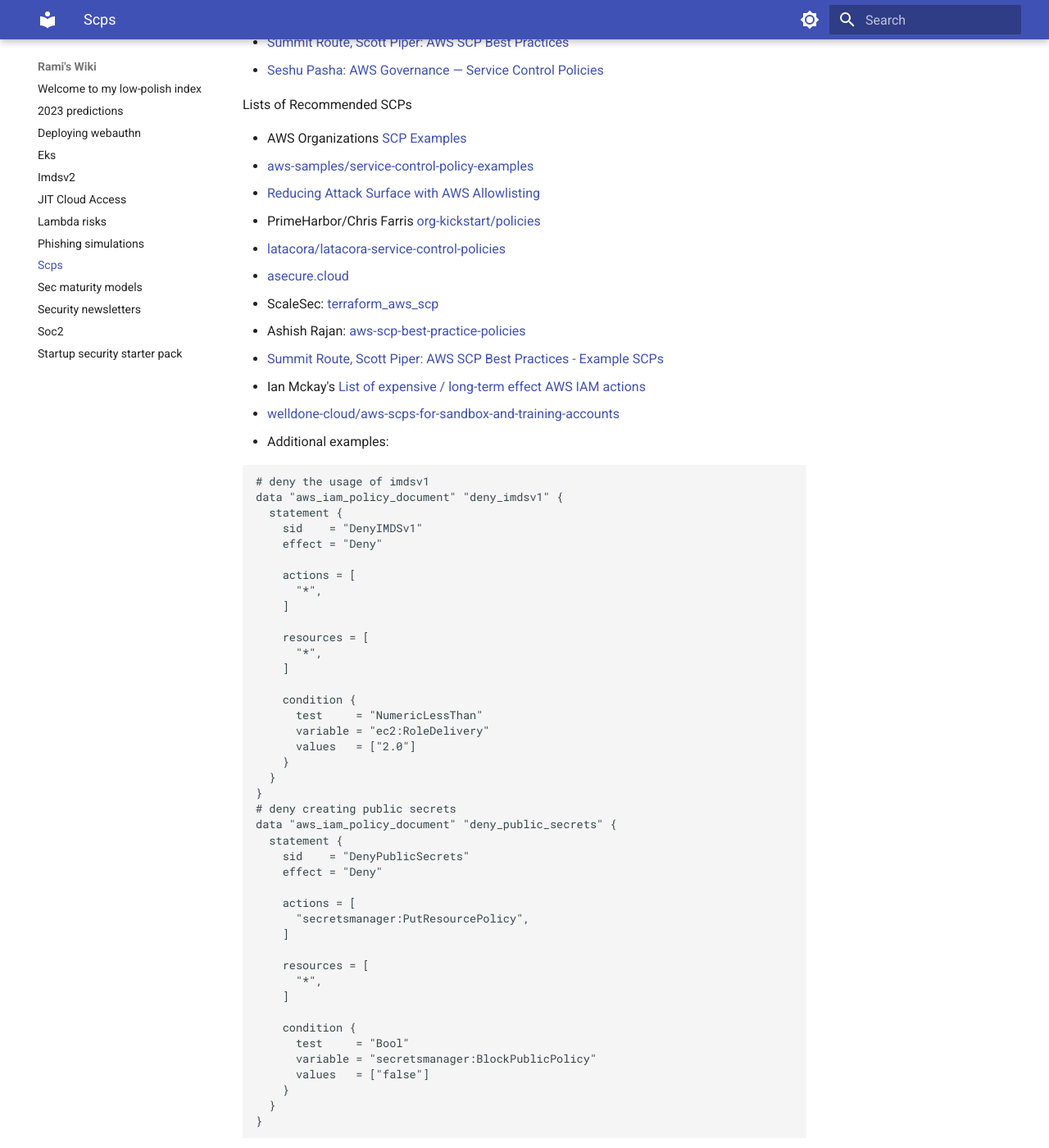
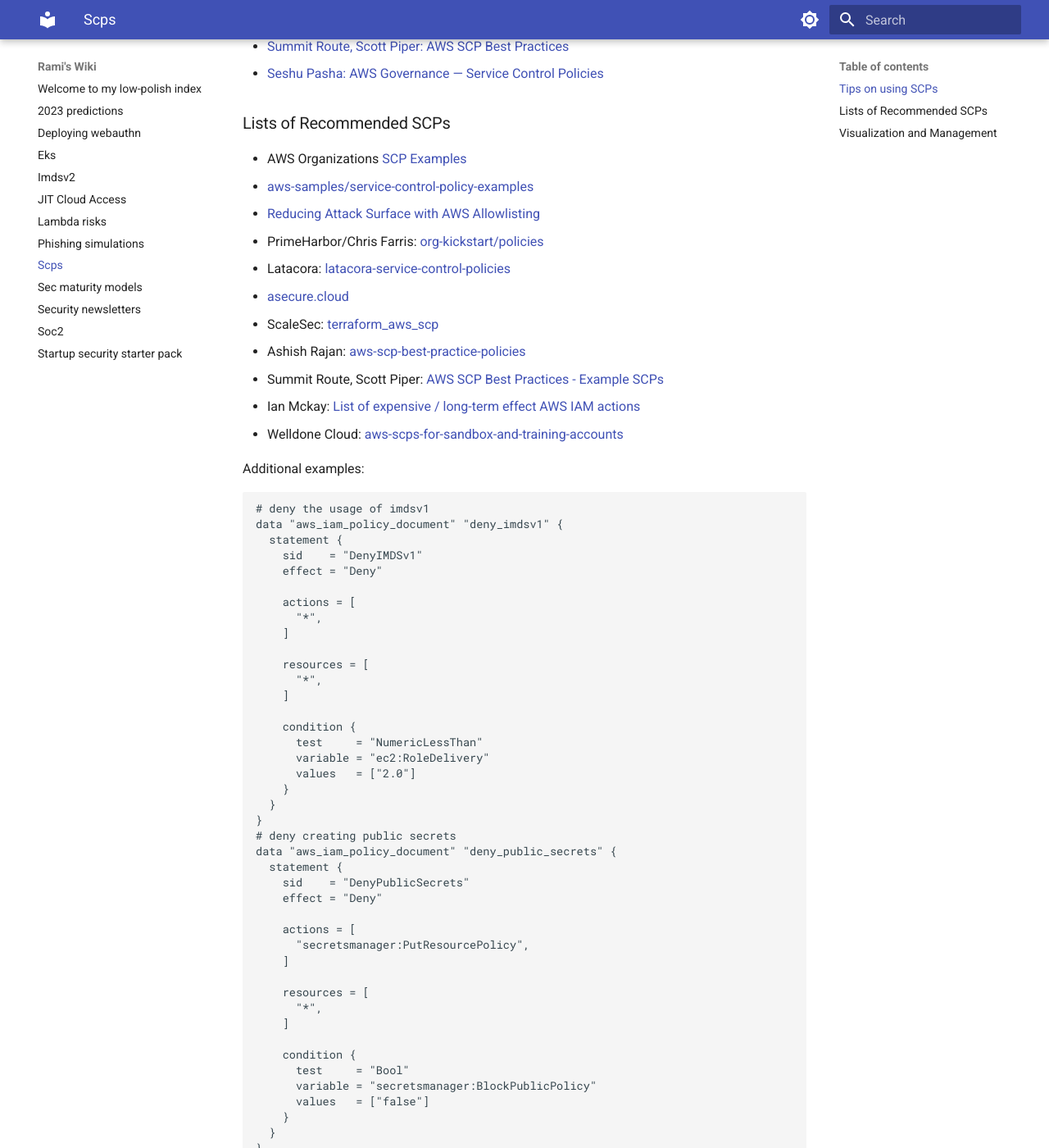
Before and after one commit to ramimac/wiki, an MkDocs documentation site: the page built from docs/scps.md, in a window 1280 px wide and 1400 px high, scrolled down 249 px. Shown: the whole window at 82% size. Built offline with MkDocs 1.6.1 and Material for MkDocs 9.7.7, drawn with Linux system fonts in a browser that asks for light colours; some of the changed text lies outside the part shown.

Commit message:
Update SCPs

````diff
--- a/docs/scps.md
+++ b/docs/scps.md
@@ -2,27 +2,28 @@
 description: an index of information on AWS SCPs
 ---
 
-Tips on using SCPs
+### Tips on using SCPs
 
 * [Quick Tip: Minimizing Terraformed SCPs](https://ramimac.me/terraform-minimized-scps)
 * [Wiz, Scott Piper: Using Service Control Policies to protect security baselines](https://www.wiz.io/blog/using-service-control-policies-to-protect-security-baselines)
 * [Summit Route, Scott Piper: AWS SCP Best Practices](https://summitroute.com/blog/2020/03/25/aws_scp_best_practices/#understand-scps)
 * [Seshu Pasha: AWS Governance — Service Control Policies](https://medium.com/@seshu/aws-governance-service-control-policies-6d23b144ec72)
 
-Lists of Recommended SCPs
+### Lists of Recommended SCPs
 
 * AWS Organizations [SCP Examples](https://docs.aws.amazon.com/organizations/latest/userguide/orgs_manage_policies_scps_examples.html)
 * [aws-samples/service-control-policy-examples](https://github.com/aws-samples/service-control-policy-examples)
 * [Reducing Attack Surface with AWS Allowlisting](https://ramimac.me/aws-allowlisting)
-* PrimeHarbor/Chris Farris [org-kickstart/policies](https://github.com/primeharbor/org-kickstart/tree/main/policies)
-* [latacora/latacora-service-control-policies](https://github.com/latacora/latacora-service-control-policies)
+* PrimeHarbor/Chris Farris: [org-kickstart/policies](https://github.com/primeharbor/org-kickstart/tree/main/policies)
+* Latacora: [latacora-service-control-policies](https://github.com/latacora/latacora-service-control-policies)
 * [asecure.cloud](https://asecure.cloud/l/scp/)
 * ScaleSec: [terraform_aws_scp](https://github.com/ScaleSec/terraform_aws_scp)
 * Ashish Rajan: [aws-scp-best-practice-policies](https://github.com/hashishrajan/aws-scp-best-practice-policies)
-* [Summit Route, Scott Piper: AWS SCP Best Practices - Example SCPs](https://summitroute.com/blog/2020/03/25/aws_scp_best_practices/#example-scps)
-* Ian Mckay's [List of expensive / long-term effect AWS IAM actions](https://gist.github.com/iann0036/b473bbb3097c5f4c656ed3d07b4d2222)
-* [welldone-cloud/aws-scps-for-sandbox-and-training-accounts](https://github.com/welldone-cloud/aws-scps-for-sandbox-and-training-accounts)
-* Additional examples:
+* Summit Route, Scott Piper: [AWS SCP Best Practices - Example SCPs](https://summitroute.com/blog/2020/03/25/aws_scp_best_practices/#example-scps)
+* Ian Mckay: [List of expensive / long-term effect AWS IAM actions](https://gist.github.com/iann0036/b473bbb3097c5f4c656ed3d07b4d2222)
+* Welldone Cloud: [aws-scps-for-sandbox-and-training-accounts](https://github.com/welldone-cloud/aws-scps-for-sandbox-and-training-accounts)
+
+Additional examples:
 
 ```terraform
 # deny the usage of imdsv1
@@ -69,7 +70,9 @@
 }
 ```
 
-Visualization
+### Visualization and Management
 
 * [scpkit](https://github.com/aquia-inc/scpkit)
 * Steampipe [aws_organizations_policy_target](https://hub.steampipe.io/plugins/turbot/aws/tables/aws_organizations_policy_target) + [Node/Edge Visualizations#](https://steampipe.io/docs/reference/mod-resources/graph#nodeedge-visualizations)
+* [wut.dev](https://blog.wut.dev/2024/06/29/introducing-wut-dev.html)
+* [aws-samples/scp-analyzer](https://github.com/aws-samples/scp-analyzer)
````
